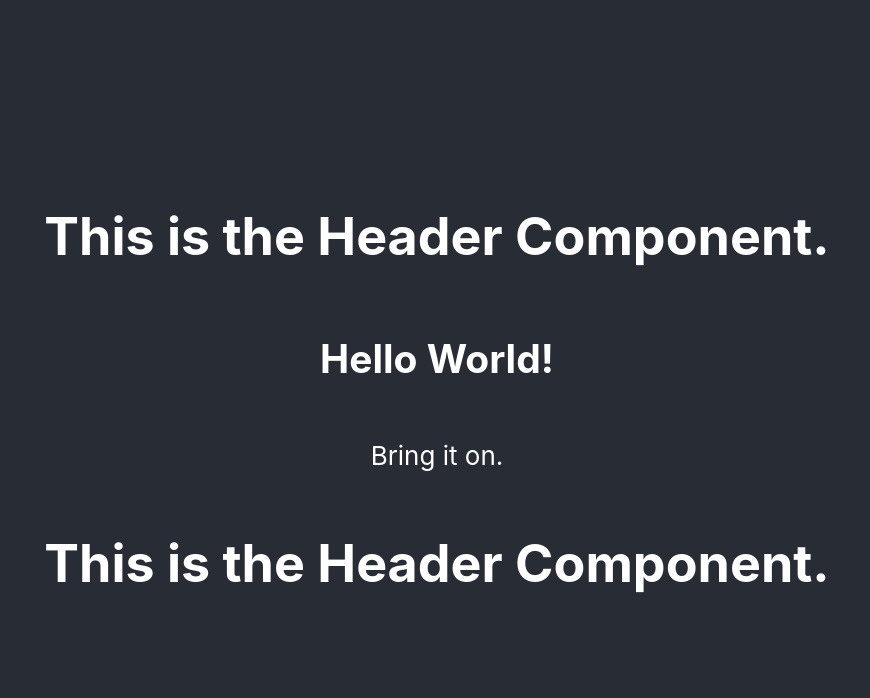
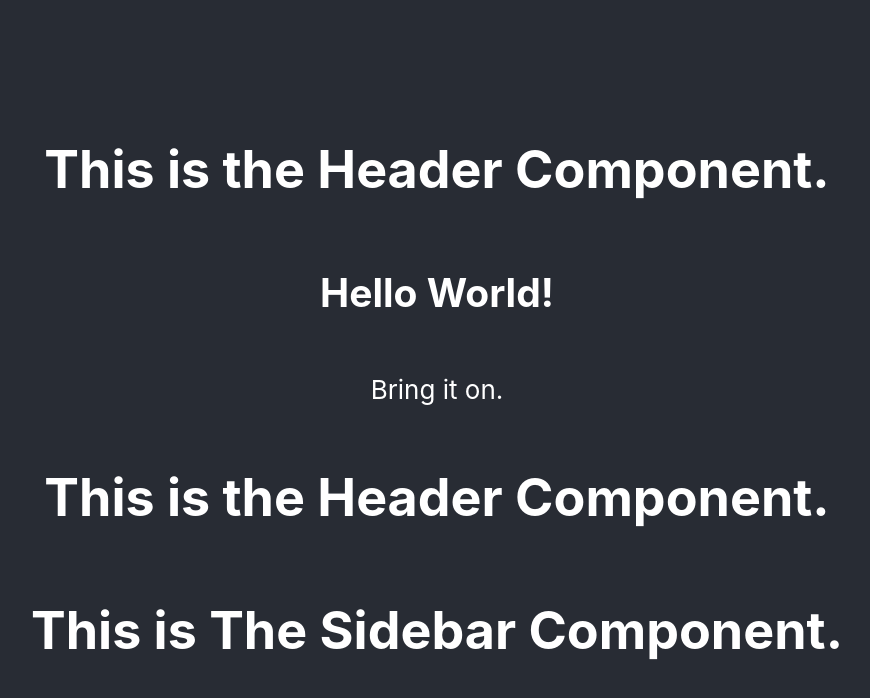
Before and after one commit to badshab454/React-Course, a React (Create React App) app: page / in a window 1280 px wide. Shown: the top 698 px of the page, without its empty margins (203-1073 px from the left). Built offline with nearby package versions, Linux system fonts and the light colour scheme.

Commit message:
sidebar component

```diff
--- a/src/App.js
+++ b/src/App.js
@@ -2,6 +2,9 @@ import './App.css';
 
 
 import Header from './Header'
+
+
+import Sidebar from './Sidebar'
 function App() {
   return (
     <div className="App">
@@ -10,6 +13,7 @@ function App() {
         <h2>Hello World!</h2>
         <p>Bring it on.</p>
         <Header/>
+        <Sidebar />
       </header>
     </div>
   );
--- /dev/null
+++ b/src/Sidebar.jsx
@@ -0,0 +1,5 @@
+function Sidebar () {
+    return <h1>This is The Sidebar Component.</h1>
+}
+
+export default Sidebar;
```
